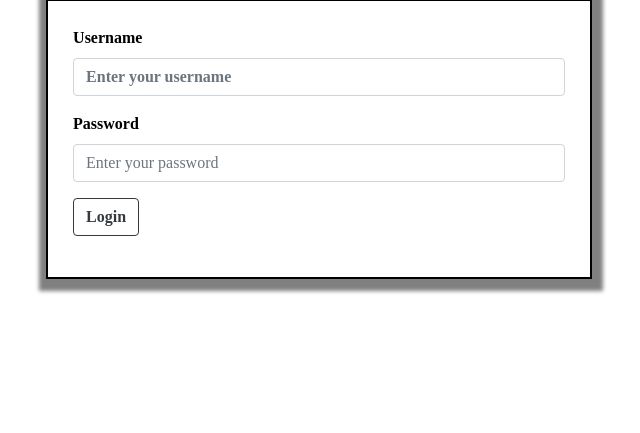
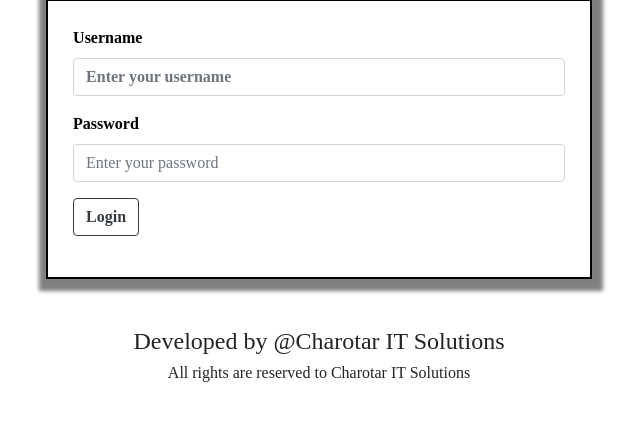
Before and after one commit to dwarkesh8/voitext, a PHP site: page / in a window 1280 px wide. Shown: the part 91-524 px from the top of the page, without its empty margins (321-961 px from the left). Run offline with PHP 8.4, Linux system fonts and the light colour scheme; some libraries are stand-ins or nearby versions.

Commit message:
added header meta data and copyright information

```diff
--- a/index.php
+++ b/index.php
@@ -11,6 +11,11 @@
 	<meta charset="utf-8">
 	<meta name="viewport" content="width=device-width, initial-scale=1">
 	<title>Login | Voitext Chat</title>
+	<meta name="author" content="Dwarkesh Purohit">
+	<meta name="keywords" content="online chat application, voice to text chat app, web based chat application, javascript chat application, speech recognition chat application, speech recognition api, login to voitext, voitext chat application, voice to text chat application">
+	<meta name="description" content="Web based chat application developed with speech recognition javascript api, in which user can send messages by typing and also by speaking sentence.">
+	<meta property="og:image" itemprop="image primaryImageOfPage" content="https://charotaritsolutions.com/assets/img/CIS-logo.png" />
+	<link rel="shortcut icon" href="https://charotaritsolutions.com/assets/img/CIS-logo.png">
 	<link rel="stylesheet" type="text/css" href="assets/bootstrap-4.4.1-dist/css/bootstrap.min.css">
 	<link rel="stylesheet" type="text/css" href="assets/fontawesome-free-5.13.0-web/css/all.min.css">
 
@@ -58,6 +63,10 @@
 				<button class="btn btn-outline-dark">Login</button>
 			</div>
 		</div>
+		<div class="col-md-12 mt-5" align="center">
+			<h4>Developed by @Charotar IT Solutions</h4>
+			<h6>All rights are reserved to Charotar IT Solutions</h6>
+		</div>
 	</div>
 
 
@@ -82,7 +91,7 @@
 			}
 			if (username.length > 0 && password.length > 0) {
 				$.post('server/main.php', {cmd:'login', username: username, password: password}, function(response){
-			console.log(response);
+					console.log(response);
 					var obj = JSON.parse(response);
 					if (obj['type'] == 'error' || obj['type'] == 'warning') {
 						swal(obj['msg'],'',obj['type']);
```
Also changed, not shown: chat/index.php (+7 -2 lines).
